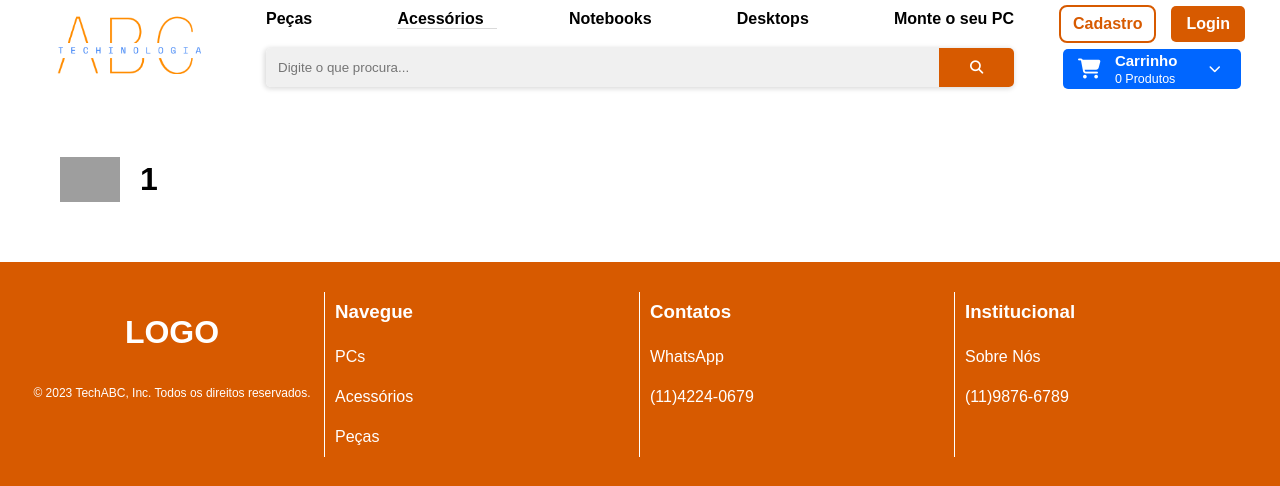
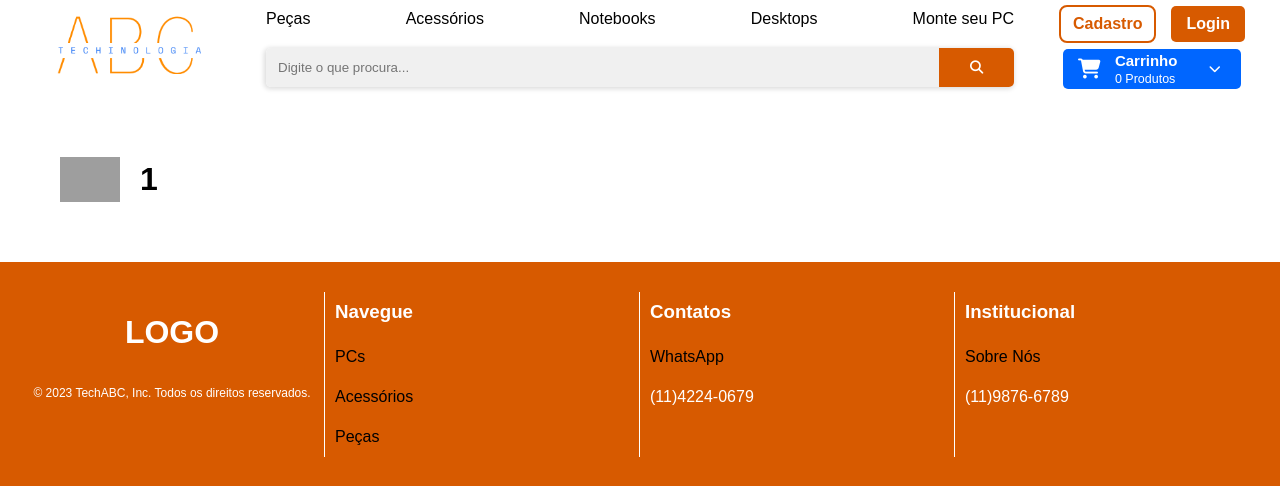
Before and after one commit to babi-barbato/TechAbc, a PHP site: page /pages/produtosGerais.php in a window 1280 px wide. Shown: the top 486 px of the page. Run offline with PHP 8.4, Linux system fonts and the light colour scheme; a user stored in the database is signed in; data that the repository does not hold is empty; grey boxes are pictures that could not be loaded.

Commit message:
Feat(Menu) Menu funcinando com php

```diff
--- a/assets/css/menu-style.css
+++ b/assets/css/menu_style.css
@@ -84,7 +84,7 @@ ul {
     padding: 10px;
     cursor: pointer;
 }
-.menu-container a {
+.menu-container .btnPhp {
     color: #000;
     transition: all .3s ease;
 }
@@ -125,7 +125,7 @@ ul {
     margin-top: 20px;
 }
 .menu-container .menu-opt > ul > li > .item:hover,
-.menu-container .menu-opt > ul > li > .item:hover > a {
+.menu-container .menu-opt > ul > li > .item:hover > .btnPhp {
     color: rgb(237, 79, 0);
 }
 .menu-container .menu-opt > ul > li:not(:last-child) {
@@ -245,9 +245,8 @@ div.special {
     padding: 10px;/*margem interna*/
 }
 /*TITULOS DO MENU*/
-.desktop-nav .center a {
+.desktop-nav .center .btnPhp {
     color: #000;/*cor da letra*/
-    font-weight: 600;/*letra em negrito*/
 }
 /*LISTA QUE CRIA O MEU*/
 .desktop-nav .center ul {
@@ -265,12 +264,12 @@ div.special {
     /* padding: 0px 30px; */
 }
 /*TITULO DAS OPÇÕES DA LISTA DO MENU*/
-.desktop-nav .center ul li a {
+.desktop-nav .center ul li .btnPhp {
     transition: all .3s ease;/*cor da fonte*/
     /* color: #fff; */
 }
 /*EFEITO LARANJA NA LETRA*/
-.desktop-nav .center ul li:hover a {/*muda a cor do texto quando passa o mouse em cima*/
+.desktop-nav .center ul li:hover .btnPhp {/*muda a cor do texto quando passa o mouse em cima*/
     color: var(--orange);/*cor da letra será laranja*/
 }
 .desktop-nav .center ul li:hover::after {/*forma uma linha laranja embaico da opção do menu*/
@@ -287,10 +286,10 @@ div.special {
 
 /*ANIMAÇÃO BORDINHA LARANJA*/
 
-.desktop-nav .center > .menu-opt > ul > li:hover > a {
+.desktop-nav .center > .menu-opt > ul > li:hover .btnPhp {
     color: var(--orange);
 }
-.desktop-nav .center > .menu-opt .cascading-opt > li:hover > a {
+.desktop-nav .center > .menu-opt .cascading-opt > li:hover .btnPhp {
     color: var(--orange);
 }
 .desktop-nav .center .menu-opt > ul > li:hover::after {
@@ -306,6 +305,7 @@ div.special {
 }
 
 .desktop-nav .center .cascading-opt {
+    z-index: 1;
     height: 0px;
     overflow-y: hidden;
     position: absolute;
@@ -316,9 +316,6 @@ div.special {
     width: 100px;
     padding: 0px 5px;
     transition: all .05s ease;
-    border-right: 1px solid #00000025;
-    border-bottom: 1px solid #00000025;
-    border-left: 1px solid #00000025;
 }
 .desktop-nav .center .menu-opt .cascading-opt > li {
     padding: 5px 0px;
@@ -326,7 +323,7 @@ div.special {
 .desktop-nav .center .menu-opt .cascading-opt > li:not(:last-child) {
     border-bottom: 1px solid var(--orange);
 }
-.desktop-nav .center .menu-opt .cascading-opt > li > a {
+.desktop-nav .center .menu-opt .cascading-opt > li > .btnPhp {
     font-weight: normal;
 }
 
@@ -335,6 +332,7 @@ div.special {
 }
 
 .desktop-nav .center .pecas-opt {
+    z-index: 1;
     height: 0px;
     overflow-y: hidden;
     position: absolute;
@@ -352,7 +350,7 @@ div.special {
 .desktop-nav .center .menu-opt .pecas-opt > li:not(:last-child) {
     border-bottom: 1px solid var(--orange);
 }
-.desktop-nav .center .menu-opt .pecas-opt > li > a {
+.desktop-nav .center .menu-opt .pecas-opt > li > .btnPhp {
     font-weight: normal;
 }
 
@@ -454,6 +452,16 @@ div.special {
     font-size: 15px;/*tamanho da letra*/
 }
 
+.btnPhp{
+    font-family: sans-serif;
+    font-weight: 100;
+    margin: 0;
+    padding: 0;
+    border: none;
+    background-color: #00000000;
+    font-size: 16px;
+}
+
 @media only screen and (min-width: 900px) {/**/
     .mobile-nav, .menu-container, .box-opacity {
         display: none;/*deixa invisivel o elemento*/
--- a/assets/js/menu.js
+++ b/assets/js/menu.js
@@ -1,10 +1,19 @@
 const header = document.createElement('template');
 
 header.innerHTML = `
-<link rel="stylesheet" href="https://cdnjs.cloudflare.com/ajax/libs/font-awesome/6.4.0/css/all.min.css" integrity="sha512-iecdLmaskl7CVkqkXNQ/ZH/XLlvWZOJyj7Yy7tcenmpD1ypASozpmT/E0iPtmFIB46ZmdtAc9eNBvH0H/ZpiBw==" crossorigin="anonymous" referrerpolicy="no-referrer" />
-
-
-<!-- MOBILE NAV START -->
+<!DOCTYPE html>
+<html lang="en">
+<head>
+    <meta charset="UTF-8">
+    <meta http-equiv="X-UA-Compatible" content="IE=edge">
+    <meta name="viewport" content="width=device-width, initial-scale=1.0">
+    <title>Document</title>
+    <link rel="stylesheet" href="../css/menu_style.css">
+    <link rel="stylesheet" href="../css/style-global.css">
+</head>
+<script src="toggleMenu.js"></script>
+<body>
+    <!-- MOBILE NAV START -->
 
     <!-- Mobile Menu Start -->
         <nav class="mobile-nav">
@@ -139,8 +148,10 @@ header.innerHTML = `
     <!-- MOBILE MENU END -->
 
     <!-- DESKTOP MENU START -->
-    <nav class="desktop-nav">
-        <div class="left">
+    <form action="" name="form" method="post">
+
+        <nav class="desktop-nav">
+            <div class="left">
             <div class="logo">
             <img src="../img/logoMenor.png">
             </div>
@@ -149,64 +160,63 @@ header.innerHTML = `
             <div class="menu-opt">
                 <ul>
                     <li>
-                        <a href="../pages/produtosGerais.html">Peças</a>
-
+                        Peças
                         <ul class="pecas-opt">
-                            <li>
-                                <a href="../pages/produtosGerais.html">Placa Mãe</a>
+                        <li>
+                                <button class="btnPhp" type="submit" name="placaMae">Placa Mãe</button>
                             </li>
                             <li>
-                                <a href="../pages/produtosGerais.html">Processador</a>
+                                <button class="btnPhp" type="submit" name="processador">Processador</button>
                             </li>
                             <li>
-                                <a href="../pages/produtosGerais.html">Memória RAM</a>
+                                <button class="btnPhp" type="submit" name="ram">Memoria RAM</button>
                             </li>
                             <li>
-                                <a href="../pages/produtosGerais.html">Placa de Vídeo</a>
+                                <button class="btnPhp" type="submit" name="placaVideo">Placa de Vídeo</button>
                             </li>
                             <li>
-                                <a href="../pages/produtosGerais.html">Fonte de Energia</a>
+                                <button class="btnPhp" type="submit" name="fonte">Fonte de Energia</button>
                             </li>
                             <li>
-                                <a href="../pages/produtosGerais.html">Cooler</a>
+                                <button class="btnPhp" type="submit" name="cooler">Cooler</button>
                             </li>
                             <li>
-                                <a href="../pages/produtosGerais.html">Armazenamento</a>
+                                <button class="btnPhp" type="submit" name="armazenamento">Armazenamento</button>
                             </li>
                             <li>
-                                <a href="../pages/produtosGerais.html">Gabinete</a>
+                                <button class="btnPhp" type="submit" name="gabinete">Gabinete</button>
                             </li>
                         </ul>
                     </li>
                     <li>
-                        <a href="../pages/produtosGerais.html">Acessórios</a>
+                        Acessórios
                         <ul class="cascading-opt">
                             <li>
-                                <a href="../pages/produtosGerais.html">Mouse Pads</a>
+                                <button class="btnPhp" type="submit" name="mousePad"> Mouse Pads</button>
                             </li>
                             <li>
-                                <a href="../pages/produtosGerais.html">Monitores</a>
+                                <button class="btnPhp" type="submit" name="monitor"> Monitores</button>
                             </li>
                             <li>
-                                <a href="../pages/produtosGerais.html">Teclados</a>
+                                <button class="btnPhp" type="submit" name="teclado"> Teclados</button>
                             </li>
                             <li>
-                                <a href="../pages/produtosGerais.html">Mouses</a>
+                                <button class="btnPhp" type="submit" name="mouse"> Mouses</button>
                             </li>
                             <li>
-                                <a href="../pages/produtosGerais.html">Fones</a>
+                                <button class="btnPhp" type="submit" name="fone">Fones</button>
                             </li>
                         </ul>
                     </li>
                     </li>
                     <li>
-                        <a href="../pages/produtosGerais.html">Notebooks</a>
+                        <button class="btnPhp" type="submit" name="notebook">Notebooks</button>
                     </li>
                     <li>
-                        <a href="../pages/produtosGerais.html">Desktops</a>
+                        <button class="btnPhp" type="submit" name="desktop">Desktops</button>
                     </li>
                     <li>
-                        <a href="../pages/monte_pc.html">Monte o seu PC</a>
+                        <button class="btnPhp" type="submit" name="monte">Monte seu PC</button>
                     </li>
                 </ul>
             </div>
@@ -247,7 +257,8 @@ header.innerHTML = `
         </div>
     </nav>
     <!-- DESKTOP MENU END -->
-
-    `
-
+</form>
+</body>
+</html>
+`
 document.body.appendChild(header.content);
--- a/pages/index.html
+++ b/pages/index.html
@@ -5,7 +5,7 @@
     <meta http-equiv="X-UA-Compatible" content="IE=edge">
     <meta name="viewport" content="width=device-width, initial-scale=1.0">
     <link rel="stylesheet" href="https://cdnjs.cloudflare.com/ajax/libs/font-awesome/6.4.0/css/all.min.css" integrity="sha512-iecdLmaskl7CVkqkXNQ/ZH/XLlvWZOJyj7Yy7tcenmpD1ypASozpmT/E0iPtmFIB46ZmdtAc9eNBvH0H/ZpiBw==" crossorigin="anonymous" referrerpolicy="no-referrer" />
-    <link rel="stylesheet" href="../assets/css/menu-style.css">
+    <link rel="stylesheet" href="../assets/css/menu_style.css">
     <link rel="stylesheet" href="../assets/css/style-global.css">
     <link rel="stylesheet" href="../assets/css/footer-style.css">
     <title>TechABC</title>
--- a/pages/monte_pc.html
+++ b/pages/monte_pc.html
@@ -5,7 +5,7 @@
     <meta http-equiv="X-UA-Compatible" content="IE=edge">
     <meta name="viewport" content="width=device-width, initial-scale=1.0">
     <link rel="stylesheet" href="https://cdnjs.cloudflare.com/ajax/libs/font-awesome/6.4.0/css/all.min.css" integrity="sha512-iecdLmaskl7CVkqkXNQ/ZH/XLlvWZOJyj7Yy7tcenmpD1ypASozpmT/E0iPtmFIB46ZmdtAc9eNBvH0H/ZpiBw==" crossorigin="anonymous" referrerpolicy="no-referrer" />
-    <link rel="stylesheet" href="../assets/css/menu-style.css">
+    <link rel="stylesheet" href="../assets/css/menu_style.css">
     <link rel="stylesheet" href="../assets/css/footer-style.css">
     <link rel="stylesheet" href="../assets/css/monte_pc-style.css">
     <title>Monte seu PC - Tech ABC</title>
--- a/pages/produtoUnico.html
+++ b/pages/produtoUnico.html
@@ -7,7 +7,7 @@
         <meta name="viewport" content="width=device-width, initial-scale=1.0"><!-- compativel com outros navegadores -->
         <link rel="shortcut icon" href="../img/icon.ico" type="image/x-icon"><!-- icone que aparece na aba da página -->
         <link rel="stylesheet" href="../assets/css/produtoUnico-style.css"><!-- css dessa página -->
-        <link rel="stylesheet" href="../assets/css/menu-style.css"><!-- css do menu -->
+        <link rel="stylesheet" href="../assets/css/menu_style.css"><!-- css do menu -->
         <link rel="stylesheet" href="../assets/css/footer-style.css"><!-- css do footer -->
         <title>$nomeProduto</title>
     </head>
--- a/pages/produtosGerais.php
+++ b/pages/produtosGerais.php
@@ -1,5 +1,6 @@
 <?php
-    include("../assets/php/conexao.php")
+    include("../assets/php/conexao.php");
+    include("../assets/php/menu.php")
 ?>
 <!DOCTYPE html>
 <html lang="pt-br"><!-- linguagem padrão de pt-br -->
@@ -10,7 +11,7 @@
         <meta name="viewport" content="width=device-width, initial-scale=1.0"><!-- compativel com outros navegadores -->
         <link rel="shortcut icon" href="../img/icon.ico" type="image/x-icon"><!-- icone que aparece na aba da página -->
         <link rel="stylesheet" href="../assets/css/produtos_Gerais-style.css">
-        <link rel="stylesheet" href="../assets/css/menu-style.css"><!-- css do menu -->
+        <link rel="stylesheet" href="../assets/css/menu_style.css"><!-- css do menu -->
         <link rel="stylesheet" href="../assets/css/footer-style.css"><!-- css do footer -->
         <title>Produtos Gerais</title><!-- titulo que aparece na aba do site -->
     </head>
```
Also changed, not shown: assets/php/menu.php (added, +49 -0 lines), pages/abcabc.php (deleted, +0 -39 lines).
